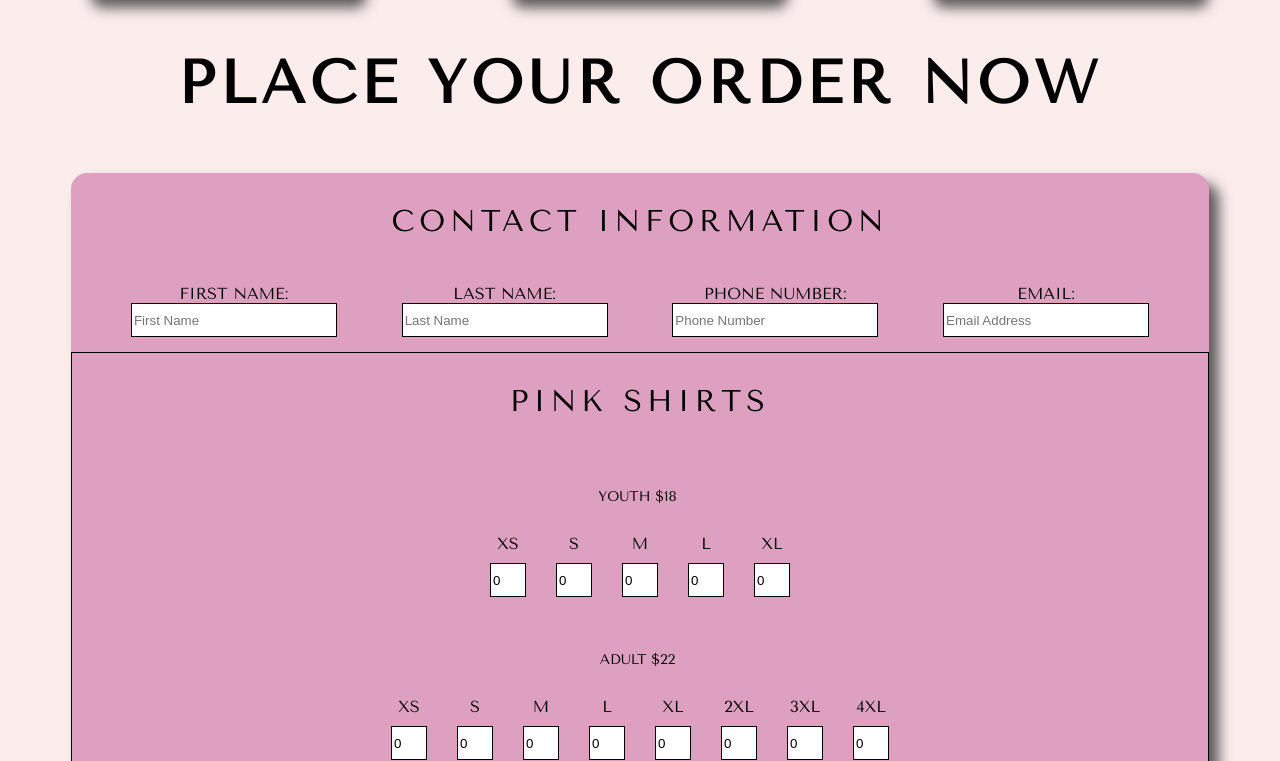
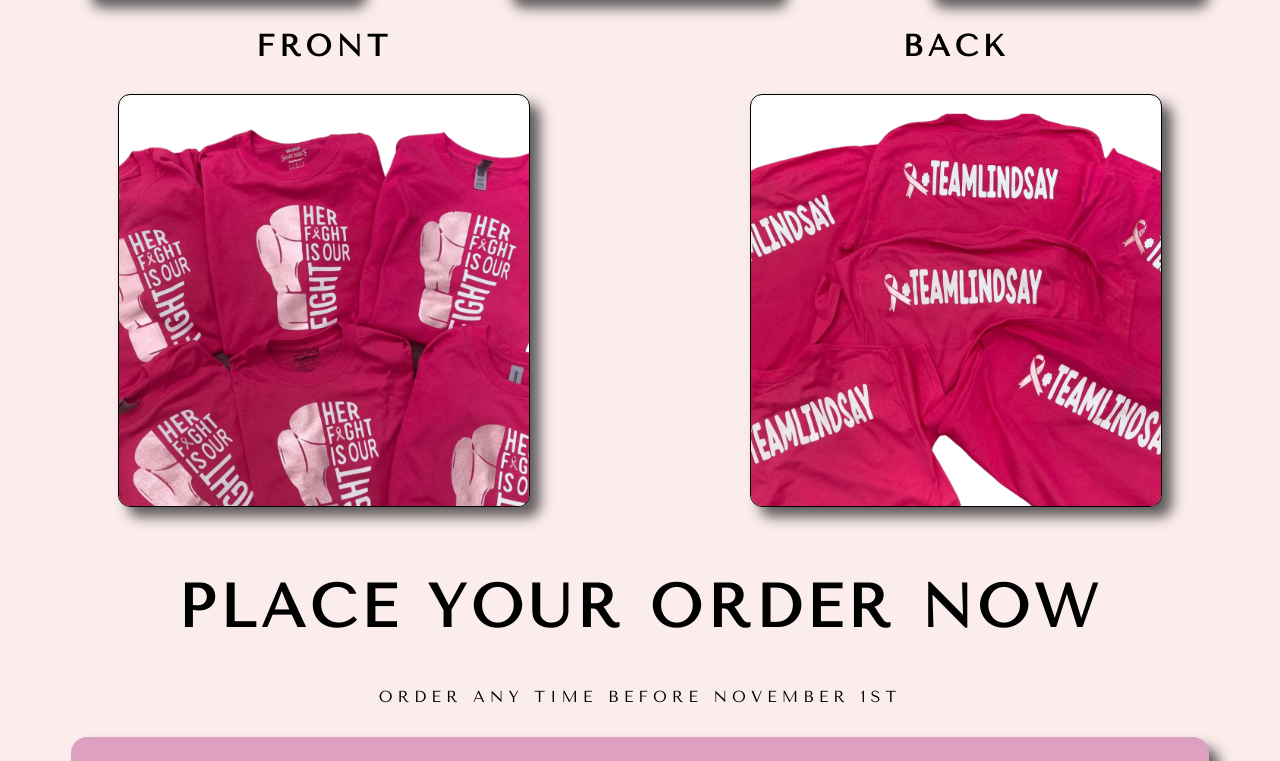
Before and after one commit to jlangner87/teamlindsay, a React (Create React App) app in the folder client/: page / in a window 1280 px wide. Shown: the part 1099-1860 px from the top of the page. Built offline with nearby package versions, Linux system fonts and the light colour scheme; a web font is replaced by a local one.

Commit message:
debug issue with NAN price when user deletes 0 from qty field

```diff
--- a/client/src/App.css
+++ b/client/src/App.css
@@ -14,6 +14,14 @@ button {
   color: black;
   margin-top: 10px;
   margin-bottom: 20px;
+}
+
+a:visited {
+  color: #fceded;
+}
+
+a {
+  color: #fceded;
 }
 
 .cart_logo {
@@ -42,6 +50,12 @@ button {
 .logo {
   width: 400px;
   margin: -20px 0 20px 0;
+}
+
+.front_back {
+  display: flex;
+  flex-direction: column;
+  align-items: center;
 }
 
 .product_display {
@@ -170,7 +184,7 @@ label {
   margin: 0 auto;
   margin-bottom: 75px;
   margin-top: 45px;
-  color: magenta;
+  color: #b73274;
   box-shadow: 10px 10px 13px 0px rgba(41,41,41,0.75);
 }
 .drop {
@@ -207,7 +221,12 @@ label {
 .color_opt_row {
   display: flex;
   flex-direction: row;
-  justify-content: space-evenly;
+  justify-content: center;
+}
+
+.display_row {
+display: grid;
+grid-template-columns: 50% 50%;
 }
 
 .color_opt {
@@ -215,12 +234,22 @@ label {
   flex-direction: column;
   align-items: center;
 }
+
 .product_img2 {
   width: 65%;
   background-color:white;
   border-radius: 12px;
   box-shadow: 10px 10px 13px 0px rgba(41,41,41,0.75);
   border: 1px solid black;
+}
+
+.product_img3 {
+  width: 65%;
+  background-color:white;
+  border-radius: 12px;
+  box-shadow: 10px 10px 13px 0px rgba(41,41,41,0.75);
+  border: 1px solid black;
+  margin-bottom: 15px;
 }
 
 .payment_container {
@@ -324,5 +353,13 @@ label {
     margin-top: 10px;
     margin-bottom: 50px;
   }
+  .product_img3 {
+    width: 90%;
+  }
+
+  .display_row {
+    display: flex;
+    flex-direction: column;
+  }
 
 }
--- a/client/src/App.js
+++ b/client/src/App.js
@@ -68,6 +68,9 @@ function App() {
 
   const handleChange = (event) => {
     setFormState({ ...formState, [event.target.id]: event.target.value })
+    if (event.target.value === '') {
+      setFormState({ ...formState, [event.target.id]: 0 })
+    }
   }
   const handleCart = (event) => {
     event.preventDefault()
@@ -129,7 +132,6 @@ function App() {
       parseInt(formState.whiteAdult2Xl) * 22 +
       parseInt(formState.whiteAdult3Xl) * 22 +
       parseInt(formState.whiteAdult4Xl) * 22
-
     setPrice(thisPrice)
   }
 
@@ -152,6 +154,7 @@ function App() {
           alert('Oops!', error)
         }
       )
+    setFormState(initialState)
   }
 
   return (
@@ -170,12 +173,24 @@ function App() {
           <h3 className="subtitle2">black</h3>
           <img className="product_img2" src={black} />
         </div>
-        <div className="color_opt">
+        <div className="front_back">
           <h3 className="subtitle2">white</h3>
           <img className="product_img2" src={white} />
         </div>
       </div>
+      <div className="display_row">
+        <div className="color_opt">
+          <h3 className="subtitle2">FRONT</h3>
+          <img className="product_img3" src={front} />
+        </div>
+        <div className="color_opt">
+          <h3 className="subtitle2">back</h3>
+          <img className="product_img3" src={back} />
+        </div>
+      </div>
+
       <h1 className="subtitle">PLACE YOUR ORDER NOW</h1>
+      <p className="text">Order any time before November 1st</p>
       <div className="form_container">
         <form onSubmit={handleOrder}>
           <p className="subtitle2">contact information</p>
@@ -691,6 +706,22 @@ function App() {
               <img className="cart_logo" src={view_cart} />
               <p className="text">{cart}</p>
             </div> */}
+            <p className="subtitle2">SHIRT PICK-UP</p>
+            <p className="text">Please make pick-up arrangements with Amber</p>
+            <p className="text">
+              Or pick them up at the event at One More Molly's on Noveber 19th
+            </p>
+            <br />
+            <p className="text">
+              Check out the official event page
+              <a
+                className="text"
+                href="https://www.facebook.com/events/431351825794093"
+              >
+                HERE
+              </a>
+              !
+            </p>
             <p className="price">TOTAL: ${price}.00</p>
             <p className="subtitle2">PAYMENT</p>
             <p className="text">
@@ -742,6 +773,7 @@ function App() {
           </div>
         </form>
       </div>
+      <footer>©2022 Joshua Langner ・ All Rights Reserved</footer>
     </div>
   )
 }
```
